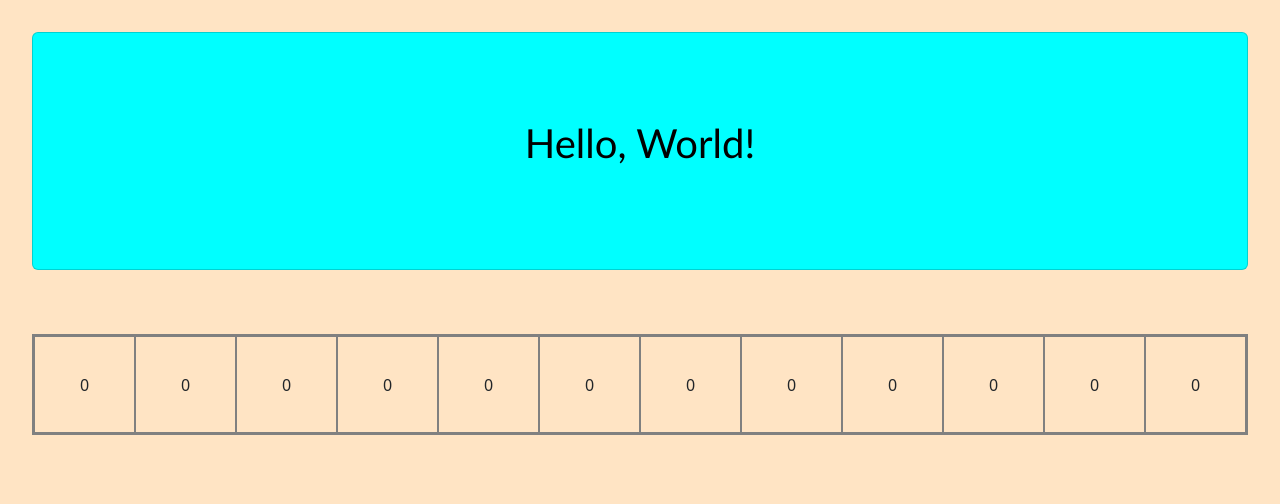
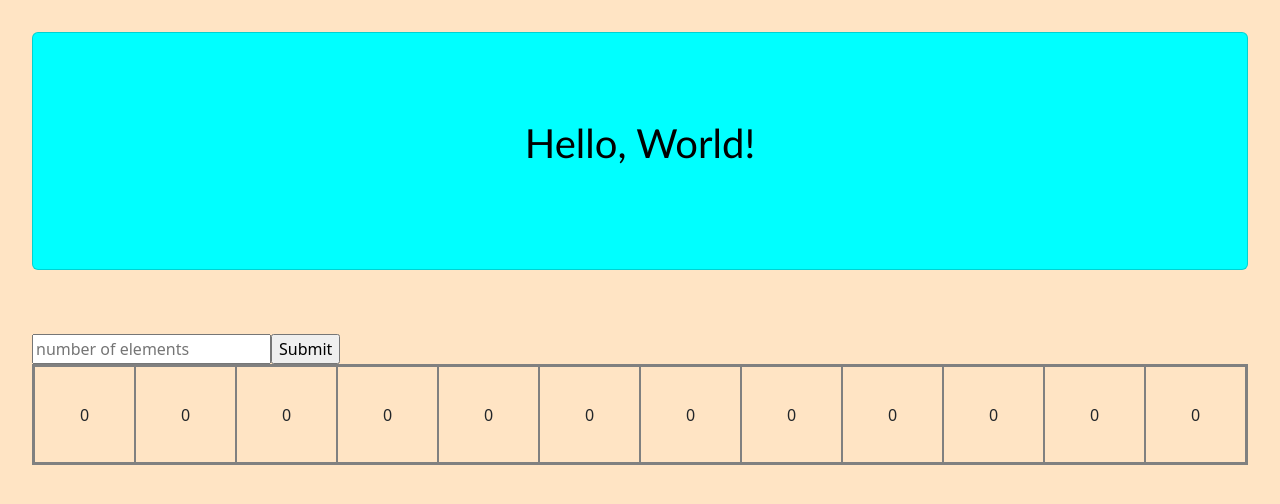
Before and after one commit to Luominai/react_project, a React (Vite) app: page / in a window 1280 px wide. Shown: the top 504 px of the page. Built offline with nearby package versions, Linux system fonts and the light colour scheme.

Commit message:
array resize

```diff
--- a/src/ArrayVisual.jsx
+++ b/src/ArrayVisual.jsx
@@ -1,10 +1,10 @@
 import "./ArrayVisual.css"
+import { useState } from "react";
 
 function ArrayVisual() {
-    var numCols = 12;
-    var numRows = 1;
+    const [numElements, setNumElements] = useState(12);
     let elements = []
-    for(let i = 0; i < numCols; i++) {
+    for(let i = 0; i < numElements; i++) {
         elements.push(
             <>
             <div className="element" key={i}>
@@ -16,7 +16,14 @@ function ArrayVisual() {
 
     return (
         <>
-        <div className="ArrayVisual" style={ {"gridTemplateColumns" : `repeat(${numCols}, [element] 1fr)`} }>
+        <input type="text" placeholder={"number of elements"} id = "input"/>
+        <input type="submit" onClick={
+            () => {
+                setNumElements(parseInt(document.getElementById("input").value))
+            }
+        }/>
+
+        <div className="ArrayVisual" style={ {"gridTemplateColumns" : `repeat(${numElements}, [element] 1fr)`, "aspectRatio" : `${numElements}`} }>
             {elements}
         </div>
         </>
```
